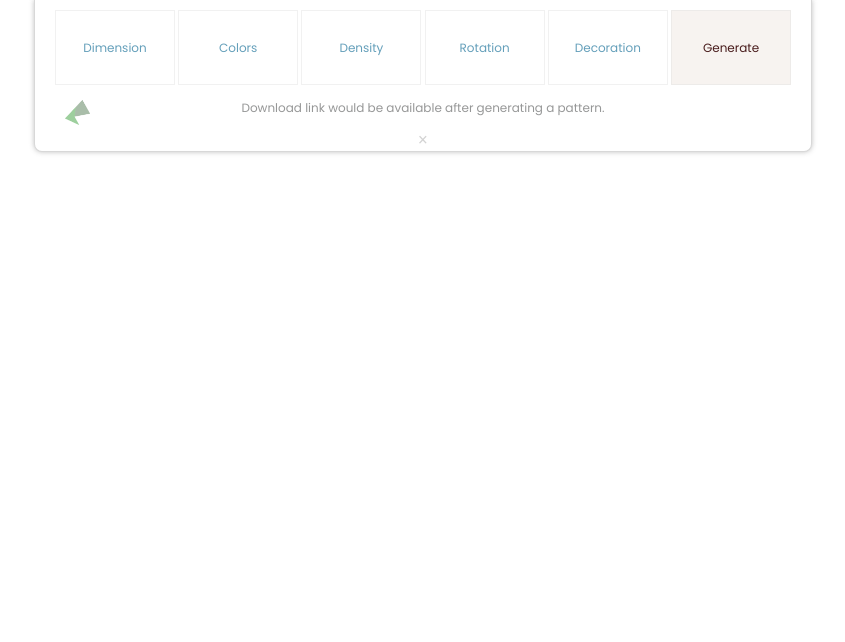
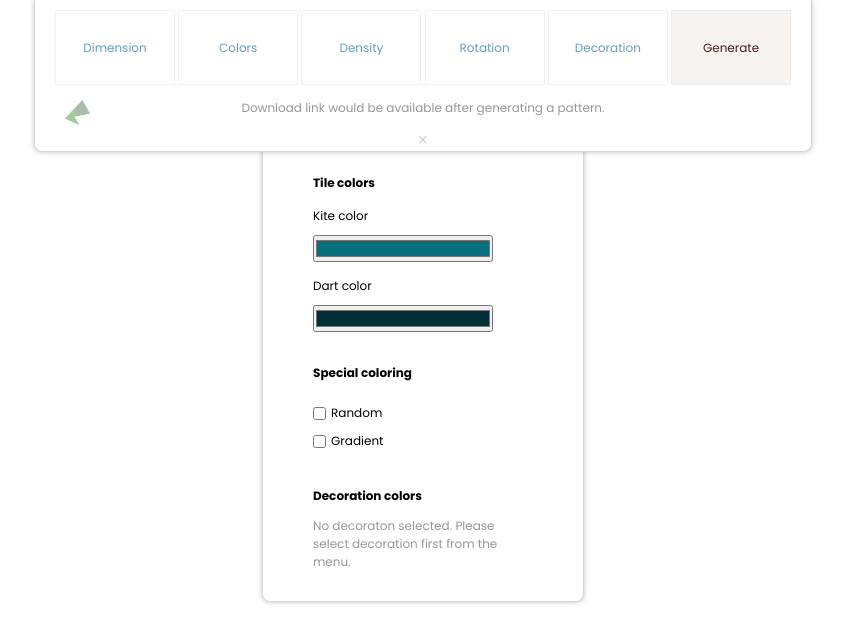
Before and after one commit to btcreator/PenroseTiles, a website built with Parcel: page generator.html in a window 1280 px wide. Shown: the whole page, without its empty margins (217-1062 px from the left). Built offline with nearby package versions, Linux system fonts and the light colour scheme.

Commit message:
init newSettings

```diff
--- a/generator.css
+++ b/generator.css
@@ -1,6 +1,5 @@
 @import url('https://fonts.googleapis.com/css2?family=Poppins:wght@100;400;700&display=swap');
-
-* {
+* * {
     box-sizing: border-box;
     font-family: 'Poppins', sans-serif;
     font-size: 12px;
@@ -147,7 +146,10 @@ body {
 .sub-item {
     display: grid;
     grid-template-columns: repeat(2, auto);
-    justify-items: center;
+}
+
+.sub-item p:first-child {
+    font-weight: bold;
 }
 
 .sub-menu .inputs {
@@ -205,6 +207,31 @@ input::-webkit-inner-spin-button {
     font-family: 'Poppins', Helvetica, sans-serif;
     color: rgb(151, 151, 151);
 }
+
+.special-settings {
+    min-height: 25px;
+    margin-top: 15px;
+    display: grid;
+    grid-template-columns: auto 1fr;
+    row-gap: 10px;
+    padding-block: 5px;
+}
+
+.special-settings input {
+    width: auto;
+    margin: auto;
+    margin-right: 5px;
+}
+
+.special-settings label {
+    display: inline-block;
+    margin-block: auto;
+    user-select: none;
+}
+
+.special-settings p {
+    grid-column: 1 / 3;
+}
 /******************************************** Loader*/
 .loader {
     position: absolute;
@@ -243,9 +270,16 @@ input::-webkit-inner-spin-button {
     }
 }
 
+/*********************************************************************** Toggled classes*/
+.disabled {
+    color: #c5c1c1;
+}
+
 .hidden {
     display: none;
 }
+
+/*********************************************************************** Media*/
 
 @media (max-width: 800px) {
     .floating-menu {
--- a/generator.html
+++ b/generator.html
@@ -39,9 +39,10 @@
                 <div class="hamburger">×</div>
             </div>
 
-            <form class="sub-menu hidden" id="settings">
+            <form class="sub-menu" id="settings">
                 <div class="sub-item dimension hidden" data-toggle="dimension">
                     <div class="inputs">
+                        <p>Dimension</p>
                         <label for="width" form="settings">Width</label>
                         <input id="width" type="number" name="width" form="settings" /><br />
                         <label for="height" form="settings">Height</label>
@@ -53,7 +54,7 @@
                     <div class="image-holder"></div>
                 </div>
 
-                <div class="sub-item color hidden" data-toggle="color">
+                <div class="sub-item color" data-toggle="color">
                     <div class="inputs">
                         <p>Tile colors</p>
                         <label for="color_kite" form="settings">Kite color</label>
@@ -71,7 +72,24 @@
                             name="color_dart"
                             form="settings"
                             value="#002F38"
-                        />
+                        /><br />
+                        <div class="special-settings">
+                            <p>Special coloring</p>
+                            <input
+                                id="random_tile_color"
+                                type="checkbox"
+                                name="color_random"
+                                form="settings"
+                            />
+                            <label for="random_tile_color" form="settings">Random</label>
+                            <input
+                                id="gradient_tile_color"
+                                type="checkbox"
+                                name="color_gradient"
+                                form="settings"
+                            />
+                            <label for="gradient_tile_color" form="settings">Gradient</label>
+                        </div>
                     </div>
 
                     <div class="decoration-color inputs">
@@ -196,6 +214,20 @@
                             checked
                         />
                         <label class="radio-label" for="decor_none" form="settings">None</label>
+
+                        <div class="special-settings">
+                            <input
+                                id="advanced_settings"
+                                type="checkbox"
+                                name="advanced_settings"
+                                form="settings"
+                                disabled
+                            />
+                            <label class="disabled" for="advanced_settings" form="settings"
+                                >Advanced settings</label
+                            >
+                            <p class="notes">Advanced Settings are available for arcs</p>
+                        </div>
                     </div>
 
                     <div class="image-holder"></div>
```
